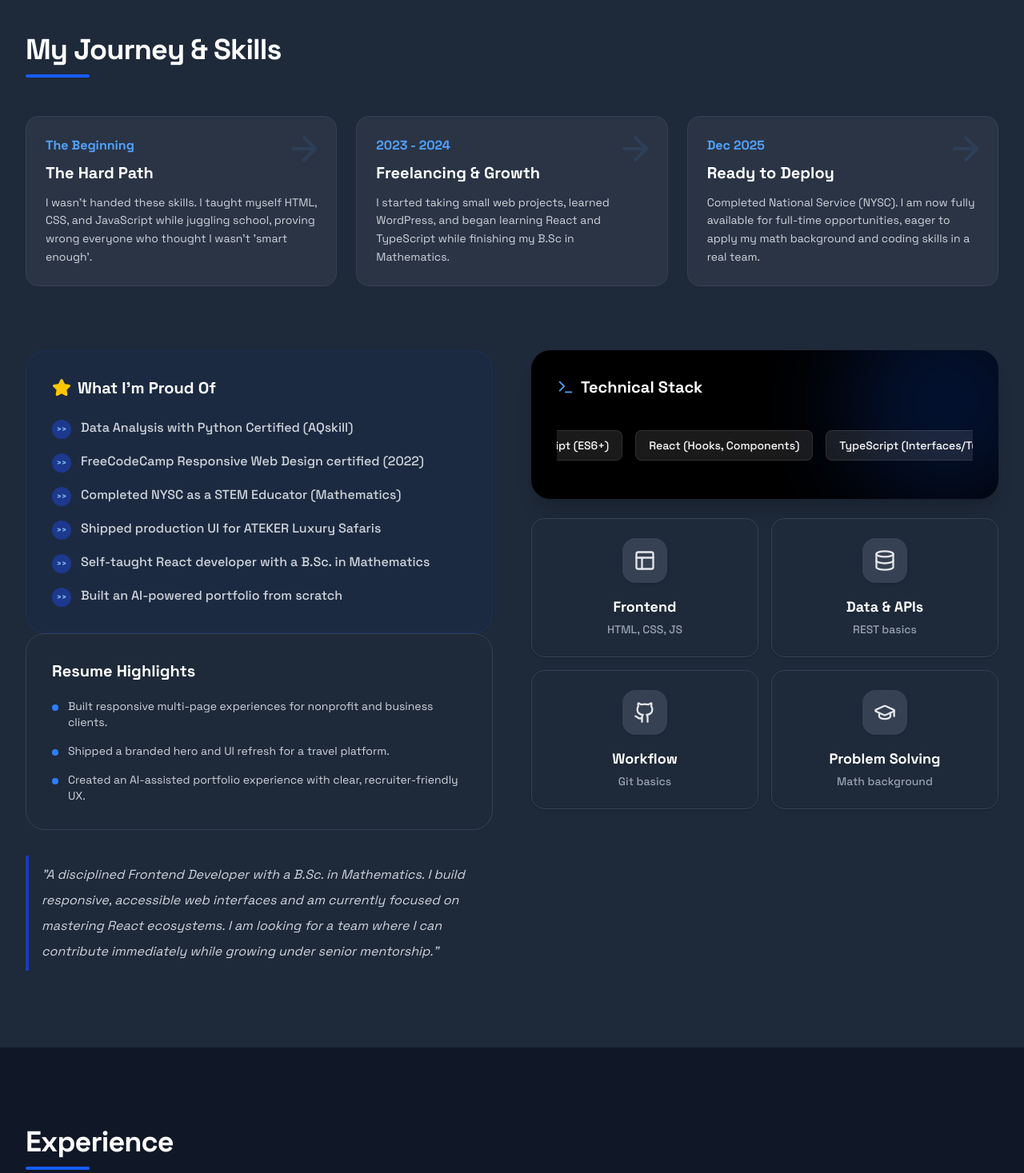
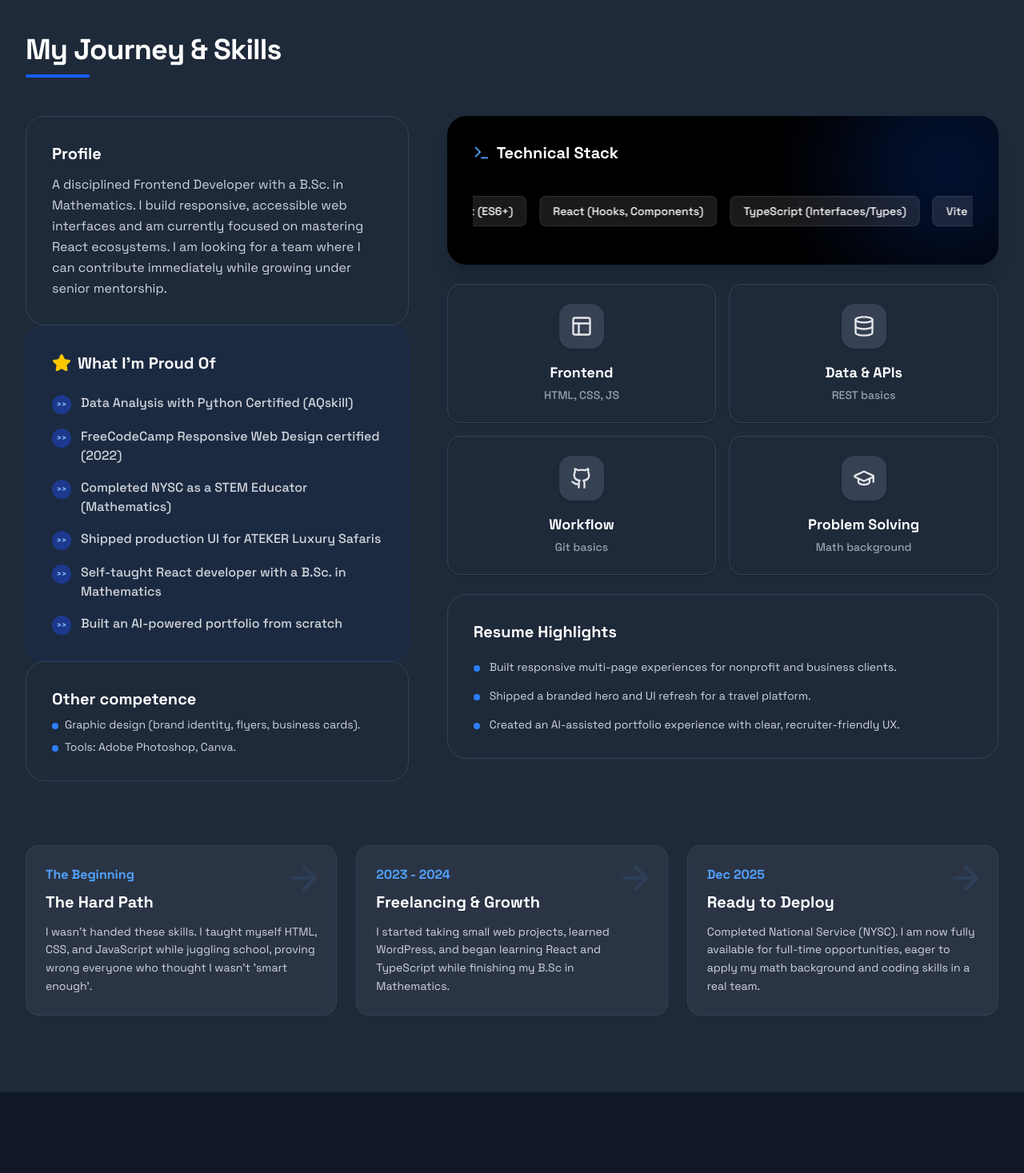
Before and after one commit to Mafresh-BB/maadan-portfolio, a React (Vite) app: page / in a window 1280 px wide. Shown: the part 833-2300 px from the top of the page at 80% size. Built offline with nearby package versions, Linux system fonts and the light colour scheme; no server answers.

Commit message:
refine about content layout

```diff
--- a/src/components/sections/About.tsx
+++ b/src/components/sections/About.tsx
@@ -1,11 +1,10 @@
 import { Terminal, Star, ArrowRight, Layout, Database, Github, GraduationCap } from 'lucide-react';
-import { personalInfo, skills, journey, braggingRights, resumeHighlights } from '../../data/content';
+import { personalInfo, skills, journey, braggingRights, resumeHighlights, otherCompetence } from '../../data/content';
 import { SectionTitle } from '../ui/SectionTitle';
 import { Card } from '../ui/Card';
 import { RevealOnScroll } from '../ui/RevealOnScroll';
 
 export const About = () => {
-  // Duplicate skills to create seamless loop
   const duplicatedSkills = [...skills, ...skills];
 
   return (
@@ -13,28 +12,18 @@ export const About = () => {
       <div className="max-w-7xl mx-auto px-4 sm:px-6 lg:px-8">
         <SectionTitle subtitle="about">My Journey & Skills</SectionTitle>
 
-        {/* Journey Section - Mobile: 1 column, Desktop: 3 columns */}
-        <div className="grid grid-cols-1 md:grid-cols-3 gap-6 mb-16 md:mb-20">
-          {journey.map((step, idx) => (
-            <RevealOnScroll key={idx}>
-            <div className="bg-gray-50 dark:bg-gray-700/50 p-6 rounded-2xl border border-gray-100 dark:border-gray-700 relative overflow-hidden group hover:-translate-y-1 transition-transform duration-300 h-full">
-              <div className="absolute top-0 right-0 p-4 opacity-10 group-hover:opacity-20 transition-opacity">
-                <ArrowRight size={48} className="text-blue-600 dark:text-blue-400" />
-              </div>
-              <div className="text-blue-600 dark:text-blue-400 font-bold mb-2">{step.year}</div>
-              <h3 className="text-lg sm:text-xl font-bold text-gray-900 dark:text-white mb-3">{step.title}</h3>
-              <p className="text-gray-600 dark:text-gray-300 text-sm leading-relaxed">{step.description}</p>
-            </div>
-            </RevealOnScroll>
-          ))}
+        <div className="grid grid-cols-1 lg:grid-cols-12 gap-10 lg:gap-12">
+          <div className="lg:col-span-5 space-y-6">
+            <RevealOnScroll>
+              <div className="bg-white dark:bg-gray-800 rounded-3xl p-6 md:p-8 border border-gray-100 dark:border-gray-700">
+                <h3 className="font-bold text-gray-900 dark:text-white mb-3 text-lg sm:text-xl">
+                  Profile
+                </h3>
+                <p className="text-sm sm:text-base text-gray-600 dark:text-gray-300 leading-relaxed">
+                  {personalInfo.about}
+                </p>
               </div>
 
-        {/* Main Content Grid - Mobile: 1 column, Desktop: 12 columns */}
-        <div className="grid grid-cols-1 md:grid-cols-12 gap-10 md:gap-12">
-          {/* Bragging Rights */}
-          <div className="md:col-span-6 space-y-8">
-             <RevealOnScroll>
-             {/* Adjusted padding: p-6 on mobile, p-8 on desktop */}
               <div className="bg-blue-50/50 dark:bg-blue-900/10 rounded-3xl p-6 md:p-8 border border-blue-100 dark:border-blue-900/30">
                 <h3 className="font-bold text-gray-900 dark:text-white mb-6 flex items-center gap-2 text-lg sm:text-xl">
                   <Star className="text-yellow-400 fill-yellow-400" />
@@ -43,7 +32,9 @@ export const About = () => {
                 <ul className="space-y-4">
                   {braggingRights.map((item, idx) => (
                     <li key={idx} className="flex items-start gap-3">
-                    <span className="w-6 h-6 rounded-full bg-blue-100 dark:bg-blue-900 text-blue-600 dark:text-blue-300 flex items-center justify-center text-[10px] font-bold shrink-0 mt-0.5">{">>"}</span>
+                      <span className="w-6 h-6 rounded-full bg-blue-100 dark:bg-blue-900 text-blue-600 dark:text-blue-300 flex items-center justify-center text-[10px] font-bold shrink-0 mt-0.5">
+                        {">>"}
+                      </span>
                       <span className="text-gray-700 dark:text-gray-300 font-medium">{item}</span>
                     </li>
                   ))}
@@ -51,29 +42,22 @@ export const About = () => {
               </div>
 
               <div className="bg-white dark:bg-gray-800 rounded-3xl p-6 md:p-8 border border-gray-100 dark:border-gray-700">
-              <h3 className="font-bold text-gray-900 dark:text-white mb-5 text-lg sm:text-xl">
-                Resume Highlights
+                <h3 className="font-bold text-gray-900 dark:text-white mb-2 text-lg sm:text-xl">
+                  {otherCompetence.label}
                 </h3>
-              <ul className="space-y-4">
-                {resumeHighlights.map((item, idx) => (
-                  <li key={idx} className="flex items-start gap-3 text-gray-700 dark:text-gray-300 text-sm">
+                <ul className="space-y-2 text-sm text-gray-600 dark:text-gray-300">
+                  {otherCompetence.items.map((item) => (
+                    <li key={item} className="flex items-start gap-2">
                       <span className="w-2 h-2 mt-2 rounded-full bg-blue-500 shrink-0"></span>
                       <span>{item}</span>
                     </li>
                   ))}
                 </ul>
               </div>
-
-            <div className="prose prose-lg text-gray-600 dark:text-gray-300 leading-loose mt-8">
-               <p className="italic border-l-4 border-blue-200 dark:border-blue-800 pl-4 py-2">
-                 "{personalInfo.about}"
-               </p>
-            </div>
             </RevealOnScroll>
           </div>
 
-          {/* Tech Stack Marquee & Cards */}
-          <div className="md:col-span-6">
+          <div className="lg:col-span-7 space-y-6">
             <RevealOnScroll>
               <div className="bg-gray-900 dark:bg-black text-white rounded-3xl p-6 md:p-8 relative overflow-hidden shadow-xl">
                 <div className="absolute top-0 right-0 w-64 h-64 bg-blue-600 rounded-full blur-3xl opacity-20 -mr-16 -mt-16"></div>
@@ -83,7 +67,6 @@ export const About = () => {
                   Technical Stack
                 </h3>
 
-                {/* Marquee Container */}
                 <div className="relative w-full overflow-hidden z-10 py-4">
                   <div className="flex gap-4 animate-marquee whitespace-nowrap">
                     {duplicatedSkills.map((skill, idx) => (
@@ -99,8 +82,7 @@ export const About = () => {
               </div>
             </RevealOnScroll>
 
-             {/* Skills Grid - Mobile: 1 column, Tablet+: 2 columns */}
-             <div className="grid grid-cols-1 sm:grid-cols-2 gap-4 mt-6">
+            <div className="grid grid-cols-2 gap-4">
               {[
                 { icon: Layout, title: "Frontend", sub: "HTML, CSS, JS", color: "text-blue-600", bg: "bg-blue-50" },
                 { icon: Database, title: "Data & APIs", sub: "REST basics", color: "text-green-600", bg: "bg-green-50" },
@@ -118,7 +100,38 @@ export const About = () => {
                 </RevealOnScroll>
               ))}
             </div>
+
+            <RevealOnScroll>
+              <div className="bg-white dark:bg-gray-800 rounded-3xl p-6 md:p-8 border border-gray-100 dark:border-gray-700">
+                <h3 className="font-bold text-gray-900 dark:text-white mb-5 text-lg sm:text-xl">
+                  Resume Highlights
+                </h3>
+                <ul className="space-y-4">
+                  {resumeHighlights.map((item, idx) => (
+                    <li key={idx} className="flex items-start gap-3 text-gray-700 dark:text-gray-300 text-sm">
+                      <span className="w-2 h-2 mt-2 rounded-full bg-blue-500 shrink-0"></span>
+                      <span>{item}</span>
+                    </li>
+                  ))}
+                </ul>
               </div>
+            </RevealOnScroll>
+          </div>
+        </div>
+
+        <div className="grid grid-cols-1 md:grid-cols-3 gap-6 mt-16 md:mt-20">
+          {journey.map((step, idx) => (
+            <RevealOnScroll key={idx}>
+              <div className="bg-gray-50 dark:bg-gray-700/50 p-6 rounded-2xl border border-gray-100 dark:border-gray-700 relative overflow-hidden group hover:-translate-y-1 transition-transform duration-300 h-full">
+                <div className="absolute top-0 right-0 p-4 opacity-10 group-hover:opacity-20 transition-opacity">
+                  <ArrowRight size={48} className="text-blue-600 dark:text-blue-400" />
+                </div>
+                <div className="text-blue-600 dark:text-blue-400 font-bold mb-2">{step.year}</div>
+                <h3 className="text-lg sm:text-xl font-bold text-gray-900 dark:text-white mb-3">{step.title}</h3>
+                <p className="text-gray-600 dark:text-gray-300 text-sm leading-relaxed">{step.description}</p>
+              </div>
+            </RevealOnScroll>
+          ))}
         </div>
       </div>
     </section>
--- a/src/components/sections/Projects.tsx
+++ b/src/components/sections/Projects.tsx
@@ -45,6 +45,20 @@ export const Projects = () => {
 
               </div>
 
+              {project.gallery && project.gallery.length > 0 ? (
+                <div className="grid grid-cols-2 gap-2 px-4 py-3 bg-white dark:bg-gray-700 border-b border-gray-100 dark:border-gray-600">
+                  {project.gallery.slice(0, 2).map((imageSrc, galleryIndex) => (
+                    <div key={imageSrc} className="h-20 rounded-xl overflow-hidden border border-gray-100 dark:border-gray-600 bg-gray-50 dark:bg-gray-800">
+                      <img
+                        src={imageSrc}
+                        alt={`${project.title} gallery ${galleryIndex + 1}`}
+                        className="w-full h-full object-cover"
+                      />
+                    </div>
+                  ))}
+                </div>
+              ) : null}
+
               <div className="p-6 md:p-8 flex flex-col grow">
                 <h3 className="text-xl font-bold text-gray-900 dark:text-white mb-3 group-hover:text-blue-600 dark:group-hover:text-blue-400 transition-colors">{project.title}</h3>
                 <div className="flex flex-wrap gap-2 mb-6">
@@ -62,9 +76,10 @@ export const Projects = () => {
                     </li>
                   ))}
                 </ul>
+                {project.link ? (
                   <div className="mt-auto pt-6 border-t border-gray-50 dark:border-gray-600">
                     <a
-                     href={project.link || "#"}
+                      href={project.link}
                       target="_blank"
                       rel="noreferrer"
                       className="inline-flex items-center text-gray-900 dark:text-white font-semibold text-sm hover:text-blue-600 dark:hover:text-blue-400 transition-colors group/link"
@@ -73,6 +88,7 @@ export const Projects = () => {
                       <ExternalLink size={16} className="ml-2 group-hover/link:translate-x-1 transition-transform" />
                     </a>
                   </div>
+                ) : null}
               </div>
             </div>
             </RevealOnScroll>
--- a/src/data/content.ts
+++ b/src/data/content.ts
@@ -106,6 +106,14 @@ export const projects: Project[] = [
   }
 ];
 
+export const otherCompetence = {
+  label: "Other competence",
+  items: [
+    "Graphic design (brand identity, flyers, business cards).",
+    "Tools: Adobe Photoshop, Canva."
+  ]
+};
+
 export const education: Education = {
   degree: "Bachelor of Science (B.Sc.) in Mathematics",
   school: "Federal University of Agriculture, Abeokuta",
--- a/src/types/index.ts
+++ b/src/types/index.ts
@@ -12,6 +12,7 @@ export interface Project {
   description: string[];
   link?: string;
   image?: string;
+  gallery?: string[];
 }
 
 export interface Education {
```
Lines whose indentation alone changed are shown as unchanged.
